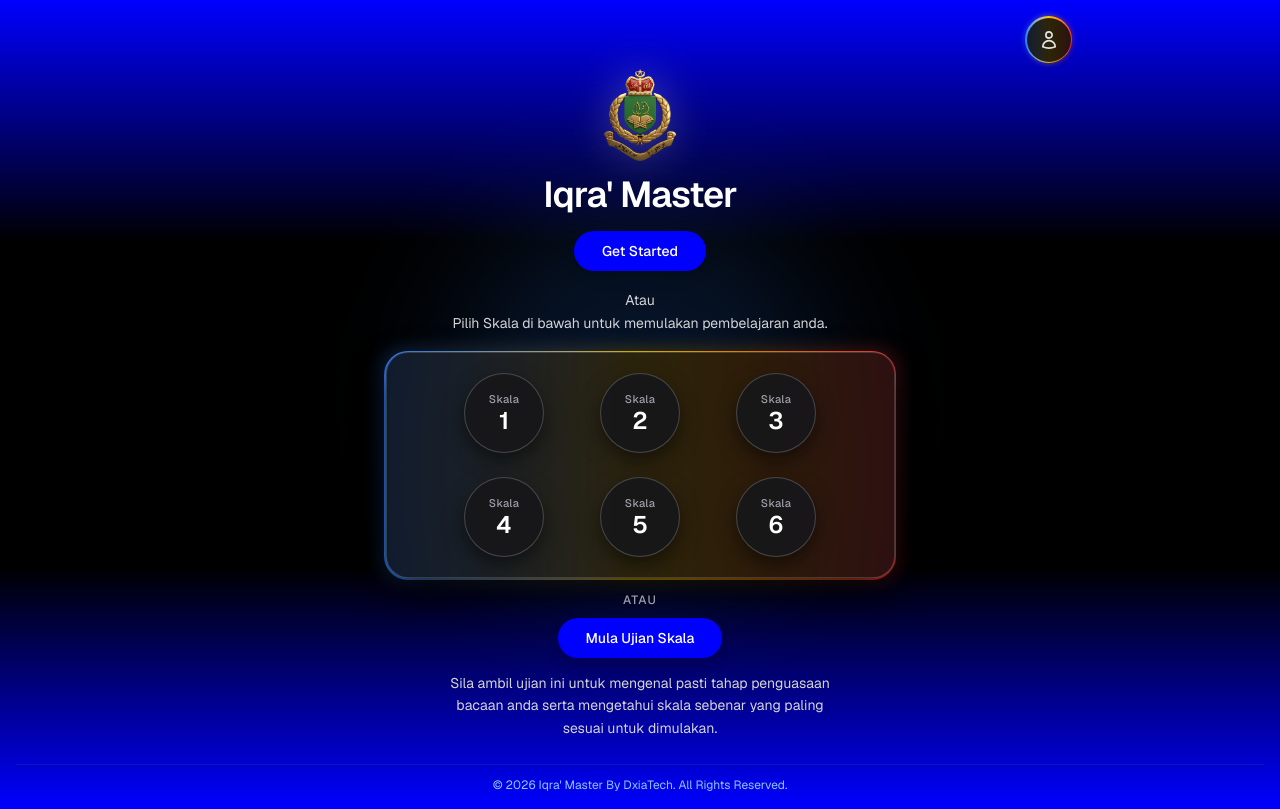
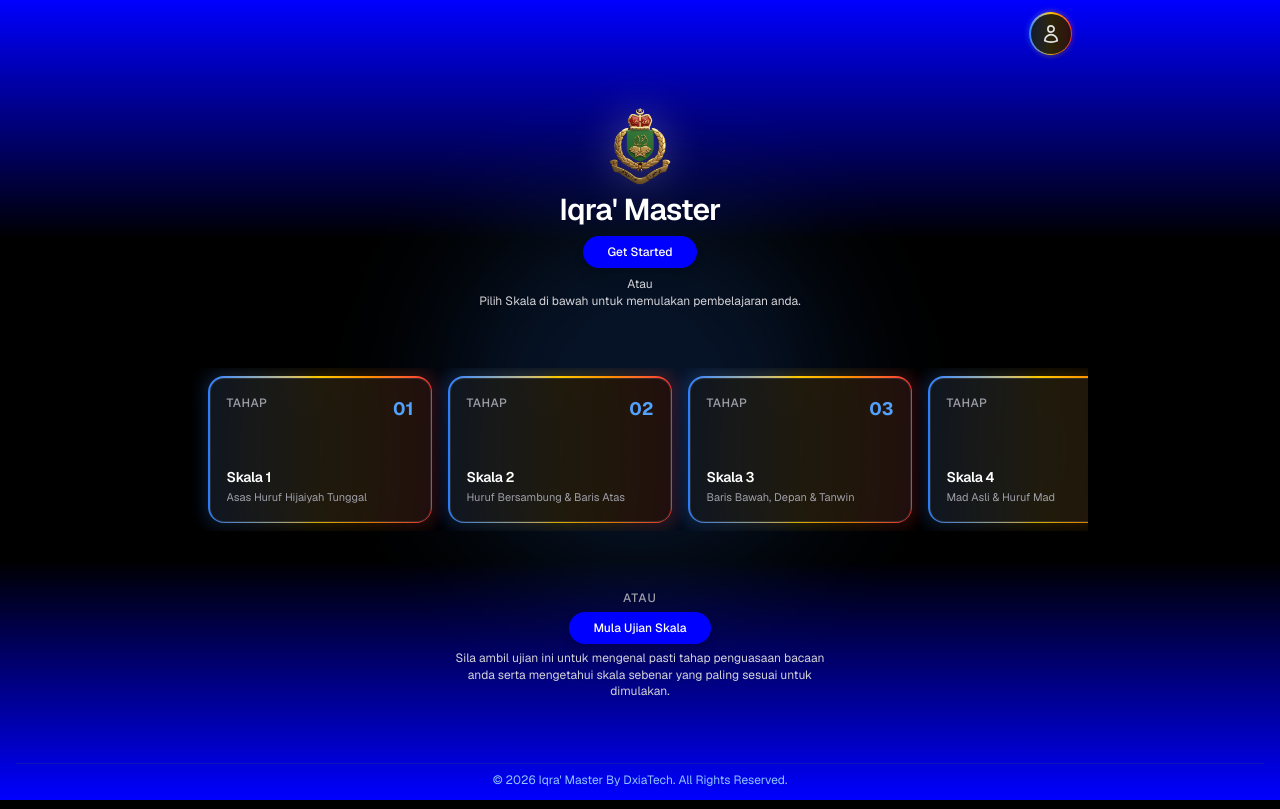
Before and after one commit to dxiauddin/iqra-master, a Next.js app in the folder apps/web/: page / in a window 1280 px wide. Built offline with nearby package versions, Linux system fonts and the light colour scheme.

Commit message:
feat: update home layout with skala buttons and evaluation link

```diff
--- a/apps/web/app/page.tsx
+++ b/apps/web/app/page.tsx
@@ -4,12 +4,19 @@
 import Image from 'next/image';
 
 export default function HomePage() {
-  // Available Skala levels
-  const skalaLevels = [1, 2, 3, 4, 5, 6];
+  // Available Skala levels with descriptions for the card layout
+  const skalaData = [
+    { num: 1, desc: 'Asas Huruf Hijaiyah Tunggal' },
+    { num: 2, desc: 'Huruf Bersambung & Baris Atas' },
+    { num: 3, desc: 'Baris Bawah, Depan & Tanwin' },
+    { num: 4, desc: 'Mad Asli & Huruf Mad' },
+    { num: 5, desc: 'Wakaf & Tanda-tanda Bacaan' },
+    { num: 6, desc: 'Ayat Pilihan & Lancar Al-Quran' },
+  ];
 
   return (
     <main
-      className="min-h-screen text-white flex flex-col justify-between relative px-4 font-sans antialiased"
+      className="min-h-screen text-white flex flex-col justify-between relative px-4 font-sans antialiased overflow-x-hidden"
       style={{ background: 'linear-gradient(to bottom, #0000FF 0%, #000000 30%, #000000 70%, #0000FF 100%)' }}
     >
 
@@ -17,13 +24,13 @@
       <div className="absolute w-96 h-96 bg-blue-500/15 rounded-full blur-3xl pointer-events-none top-1/4 left-1/2 -translate-x-1/2" />
 
       {/* Top Bar: Profile/Login Icon Only (Top Right) */}
-      <div className="max-w-4xl mx-auto w-full pt-4 px-4 flex justify-end items-start relative z-20">
+      <div className="max-w-4xl mx-auto w-full pt-3 px-4 flex justify-end items-start relative z-20">
         <div className="relative">
           <div className="absolute -inset-0.5 rounded-full bg-gradient-to-r from-blue-500 via-yellow-400 to-red-500 blur-[2px] opacity-25 pointer-events-none" />
           <div className="relative p-[1.5px] rounded-full bg-gradient-to-r from-blue-500 via-yellow-400 to-red-500 transition-transform hover:scale-105">
             <Link
               href="/login"
-              className="w-11 h-11 rounded-full flex items-center justify-center bg-zinc-950/85 hover:bg-zinc-900 text-zinc-200 hover:text-white transition-all shadow-md"
+              className="w-10 h-10 rounded-full flex items-center justify-center bg-zinc-950/85 hover:bg-zinc-900 text-zinc-200 hover:text-white transition-all shadow-md"
               title="Log Masuk"
             >
               <svg
@@ -45,90 +52,104 @@
         </div>
       </div>
 
-      {/* Hero / Header Section: Apple-inspired typography scaling */}
-      <div className="max-w-md mx-auto w-full pt-1 pb-3 text-center relative z-10 space-y-3">
-        <div className="relative w-20 h-20 sm:w-24 sm:h-24 mx-auto block transition-transform hover:scale-105 drop-shadow-[0_0_20px_rgba(255,255,255,0.25)]">
+      {/* Hero / Header Section: Shifted higher to prevent scrolling */}
+      <div className="max-w-md mx-auto w-full pt-0 pb-1 text-center relative z-10 space-y-1.5">
+        <div className="relative w-16 h-16 sm:w-20 sm:h-20 mx-auto block transition-transform hover:scale-105 drop-shadow-[0_0_20px_rgba(255,255,255,0.25)]">
           <Image
             src="/logo-kagat.png"
             alt="Iqra' Master Logo"
             fill
-            sizes="96px"
+            sizes="80px"
             priority
             className="object-contain"
           />
         </div>
 
-        {/* Apple style prominent headline */}
-        <h1 className="text-3xl sm:text-4xl font-semibold tracking-tight text-white">
+        <h1 className="text-2xl sm:text-3xl font-semibold tracking-tight text-white">
           Iqra&apos; Master
         </h1>
 
-        {/* Get Started Button with Apple-like clear weight */}
-        <div className="pt-1 flex justify-center">
+        <div className="pt-0.5 flex justify-center">
           <Link
             href="/login"
-            className="inline-flex items-center justify-center py-2.5 px-7 rounded-full font-medium text-sm tracking-normal text-white shadow-lg transition-transform hover:scale-105 hover:opacity-90"
+            className="inline-flex items-center justify-center py-2 px-6 rounded-full font-medium text-xs tracking-normal text-white shadow-lg transition-transform hover:scale-105 hover:opacity-90"
             style={{ backgroundColor: '#0000FF' }}
           >
             Get Started
           </Link>
         </div>
 
-        {/* Subtext description with improved readability */}
-        <p className="text-sm text-zinc-300 font-normal pt-1.5 leading-relaxed">
+        <p className="text-xs text-zinc-300 font-normal pt-0.5 leading-snug">
           Atau <br /> Pilih Skala di bawah untuk memulakan pembelajaran anda.
         </p>
       </div>
 
-      {/* Skala Circular Grid Hub (Theme Box) */}
-      <section className="max-w-2xl mx-auto w-full pt-1 pb-3 flex flex-col items-center justify-start relative z-10">
-        <div className="relative w-full max-w-lg">
-          <div className="absolute -inset-1 rounded-3xl bg-gradient-to-r from-blue-500 via-yellow-400 to-red-500 opacity-20 blur-sm pointer-events-none" />
+      {/* Skala Horizontal Sliding Carousel with Hidden Scrollbar */}
+      <section className="max-w-4xl mx-auto w-full pt-1 pb-2 relative z-10">
+        <div
+          className="relative w-full overflow-x-auto px-4 scrollbar-none"
+          style={{
+            scrollbarWidth: 'none', // Firefox
+            msOverflowStyle: 'none',  // Internet Explorer 10+
+          }}
+        >
+          {/* Inline style to hide scrollbar for Chrome, Safari, and Opera */}
+          <style jsx>{`
+            div::-webkit-scrollbar {
+              display: none;
+            }
+          `}</style>
 
-          {/* Main Container Box */}
-          <div className="relative p-[1.5px] rounded-3xl bg-gradient-to-r from-blue-500 via-yellow-400 to-red-500 w-full">
-            <div className="w-full bg-zinc-950/85 backdrop-blur-3xl text-white rounded-[22px] py-5 px-6 flex flex-col items-center gap-3 shadow-[0_15px_35px_rgba(0,0,0,0.8)] border border-white/15">
+          <div className="flex gap-4 w-max py-2">
+            {skalaData.map((item) => (
+              <div key={item.num} className="relative w-48 sm:w-56 shrink-0">
+                <div className="absolute -inset-1 rounded-2xl bg-gradient-to-r from-blue-500 via-yellow-400 to-red-500 opacity-20 blur-sm pointer-events-none" />
 
-              {/* Skala Selection Circles Grid with clearer font layout */}
-              <div className="grid grid-cols-3 gap-5 sm:gap-6 justify-items-center w-full max-w-sm mx-auto">
-                {skalaLevels.map((skalaNum) => (
+                <div className="relative p-[1.5px] rounded-2xl bg-gradient-to-r from-blue-500 via-yellow-400 to-red-500 w-full h-full">
                   <Link
-                    key={skalaNum}
-                    href={`/skala/${skalaNum}`}
-                    className="w-18 h-18 sm:w-20 sm:h-20 rounded-full flex flex-col items-center justify-center transition-all border border-white/20 bg-zinc-900/90 hover:bg-zinc-800 hover:border-white/50 text-white shadow-[0_8px_20px_rgba(0,0,0,0.5)] hover:scale-105 group font-sans"
+                    href={`/skala/${item.num}`}
+                    className="w-full bg-zinc-950/90 backdrop-blur-3xl text-white rounded-[14px] p-4 flex flex-col justify-between h-36 hover:bg-zinc-900 transition-all shadow-xl group border border-white/10"
                   >
-                    <span className="text-[11px] font-medium text-zinc-400 tracking-wide leading-none mb-1">Skala</span>
-                    <span className="text-xl sm:text-2xl font-semibold group-hover:text-emerald-400 transition-colors leading-none">{skalaNum}</span>
+                    <div className="flex justify-between items-start">
+                      <span className="text-xs font-medium text-zinc-400 uppercase tracking-wider">Tahap</span>
+                      <span className="text-lg font-bold text-blue-400 group-hover:text-emerald-400 transition-colors">0{item.num}</span>
+                    </div>
+
+                    <div className="space-y-1">
+                      <h3 className="text-sm font-semibold tracking-tight text-white">Skala {item.num}</h3>
+                      <p className="text-[11px] text-zinc-400 leading-tight line-clamp-2">
+                        {item.desc}
+                      </p>
+                    </div>
                   </Link>
-                ))}
+                </div>
               </div>
-
-            </div>
+            ))}
           </div>
         </div>
       </section>
 
       {/* Bottom Section: Atau, Ujian Skala Button & Description */}
-      <div className="max-w-md mx-auto w-full pb-6 px-6 flex flex-col items-center text-center relative z-10 space-y-2.5">
+      <div className="max-w-md mx-auto w-full pb-3 px-6 flex flex-col items-center text-center relative z-10 space-y-1.5">
         <span className="text-xs font-medium text-zinc-400 tracking-widest uppercase">Atau</span>
 
         <div className="flex justify-center">
           <Link
             href="/ujian-skala"
-            className="inline-flex items-center justify-center py-2.5 px-7 rounded-full font-medium text-sm tracking-normal text-white shadow-lg transition-transform hover:scale-105 hover:opacity-90"
+            className="inline-flex items-center justify-center py-2 px-6 rounded-full font-medium text-xs tracking-normal text-white shadow-lg transition-transform hover:scale-105 hover:opacity-90"
             style={{ backgroundColor: '#0000FF' }}
           >
             Mula Ujian Skala
           </Link>
         </div>
 
-        <p className="text-sm text-zinc-300 font-normal leading-relaxed max-w-sm pt-1">
+        <p className="text-xs text-zinc-300 font-normal leading-snug max-w-sm">
           Sila ambil ujian ini untuk mengenal pasti tahap penguasaan bacaan anda serta mengetahui skala sebenar yang paling sesuai untuk dimulakan.
         </p>
       </div>
 
       {/* Footer */}
-      <footer className="w-full pt-3 pb-4 border-t border-blue-900/40 text-center text-xs text-blue-300 relative z-10 font-sans">
+      <footer className="w-full pt-2 pb-3 border-t border-blue-900/40 text-center text-xs text-blue-300 relative z-10 font-sans">
         &copy; {new Date().getFullYear()} Iqra&apos; Master By DxiaTech. All Rights Reserved.
       </footer>
     </main>
```
